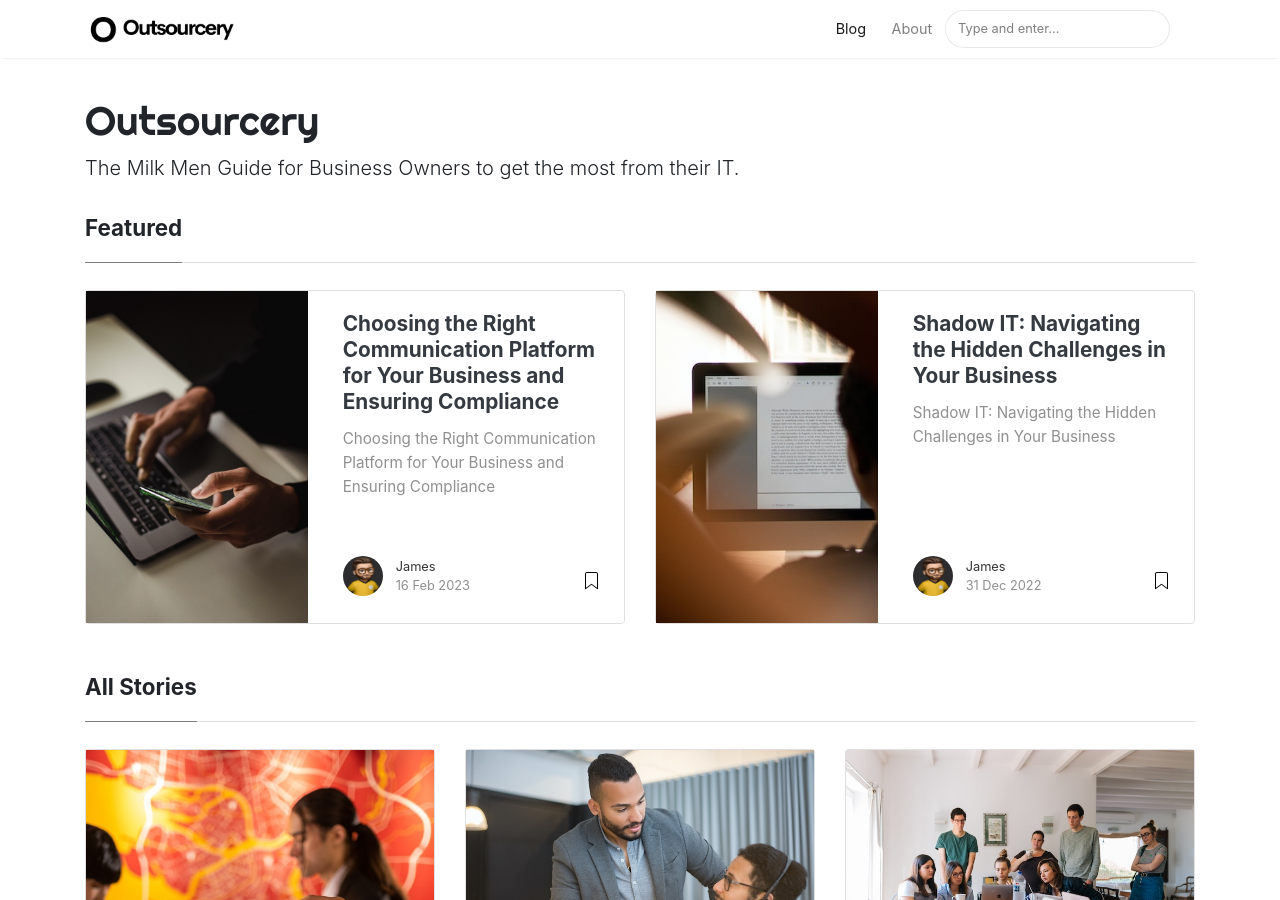
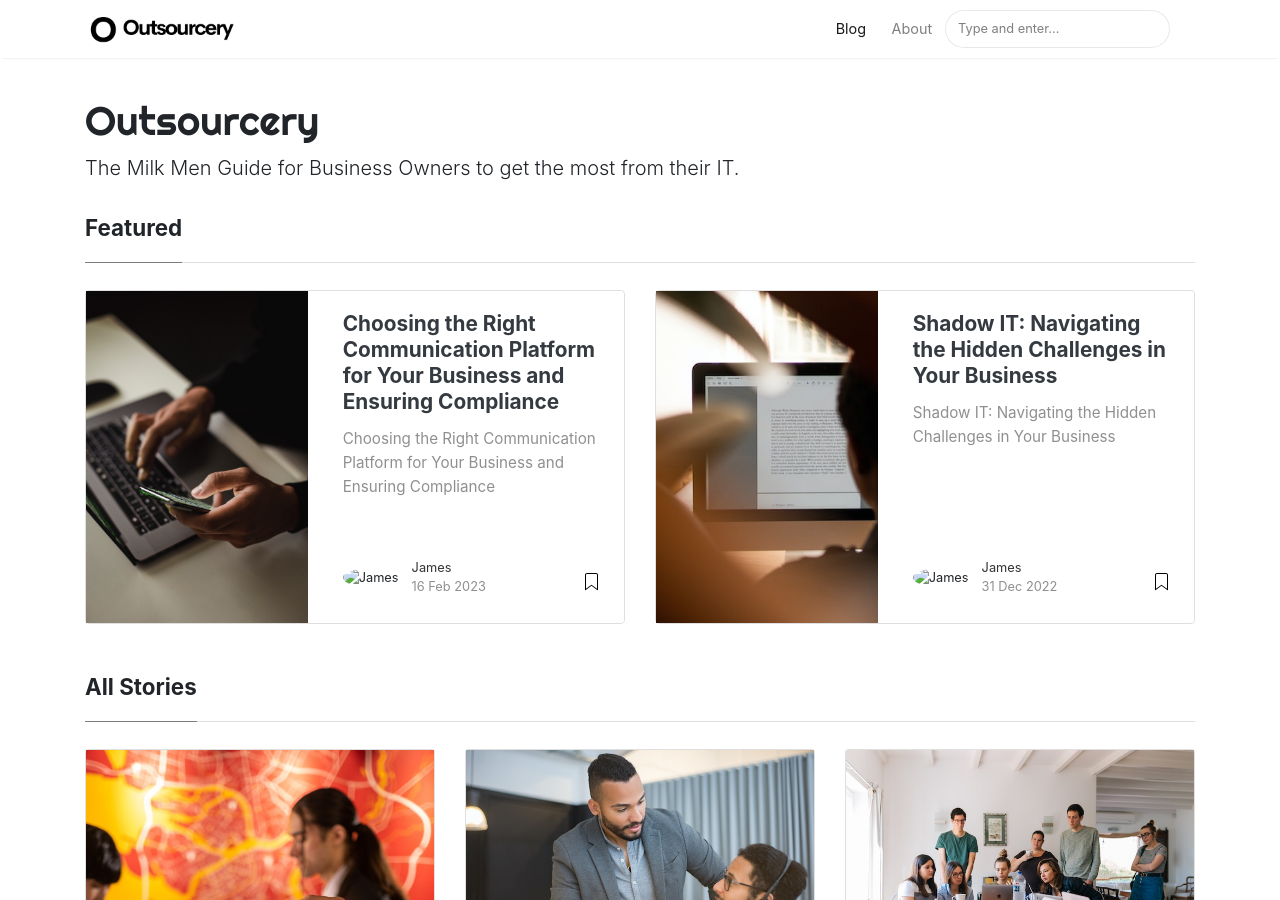
Before and after one commit to themilkmen/outsourcery, a Jekyll site: the page built from index.html, in a window 1280 px wide and 900 px high. Built offline with Jekyll 4.4.1, drawn with Linux system fonts in a browser that asks for light colours; nearby versions of some CDN libraries; the list of posts is cut into pages by our own code.

Commit message:
update to avatar url

```diff
--- a/_config.yml
+++ b/_config.yml
@@ -16,7 +16,7 @@ authors:
   james:
     name: James
     display_name: James
-    avatar: '/assets/images/james.jpg'
+    avatar: 'https://outsourceyour.it/assets/images/james.jpg'
     gravatar:
     email: hello@themilkmen.com
     web: https://themilkmen.com
```
